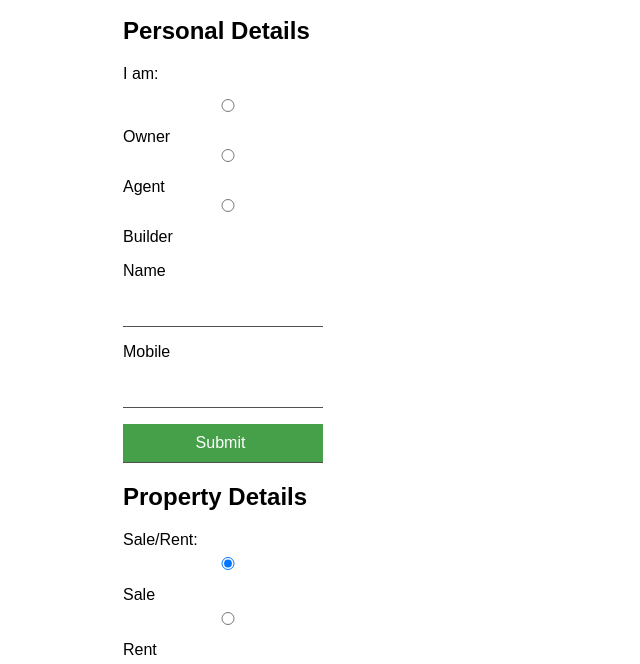
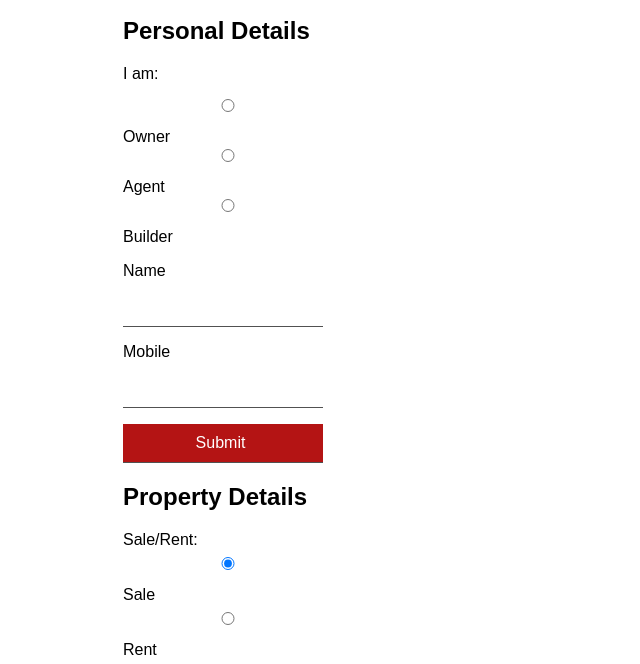
Before and after one commit to iamkinglana/property-listing, a website built with Vite: page index.html in a window 1280 px wide. In both pictures the pointer is over the input "Submit". Shown: the part 129-793 px from the top of the page, without its empty margins (317-957 px from the left). Built offline with nearby package versions, Linux system fonts and the light colour scheme.

Commit message:
💄 Update

```diff
--- a/main.js
+++ b/main.js
@@ -109,13 +109,12 @@ appContainer.innerHTML = `
     <label>Plot Number:</label>
     <input type="text" name="plotNumber">
 
-    <input type="submit" value="Submit">
 
     <!-- Year Built Input -->
     <label>Year Built:</label>
     <input type="text" name="yearBuilt">
 
-    <input type="submit" value="Submit">
+
 
     <h2>Price Details</h2>
 
--- a/style.css
+++ b/style.css
@@ -32,7 +32,7 @@ input[type="submit"] {
 }
 
 input[type="submit"]:hover {
-  background-color: #45a049;
+  background-color: #b41414;
 }
 
 .error {
@@ -40,7 +40,7 @@ input[type="submit"]:hover {
 }
 
 input[type="submit"]:hover, button:hover {
-  background-color: #45a049;
+  background-color: #b41414;
 }
 
 
```
